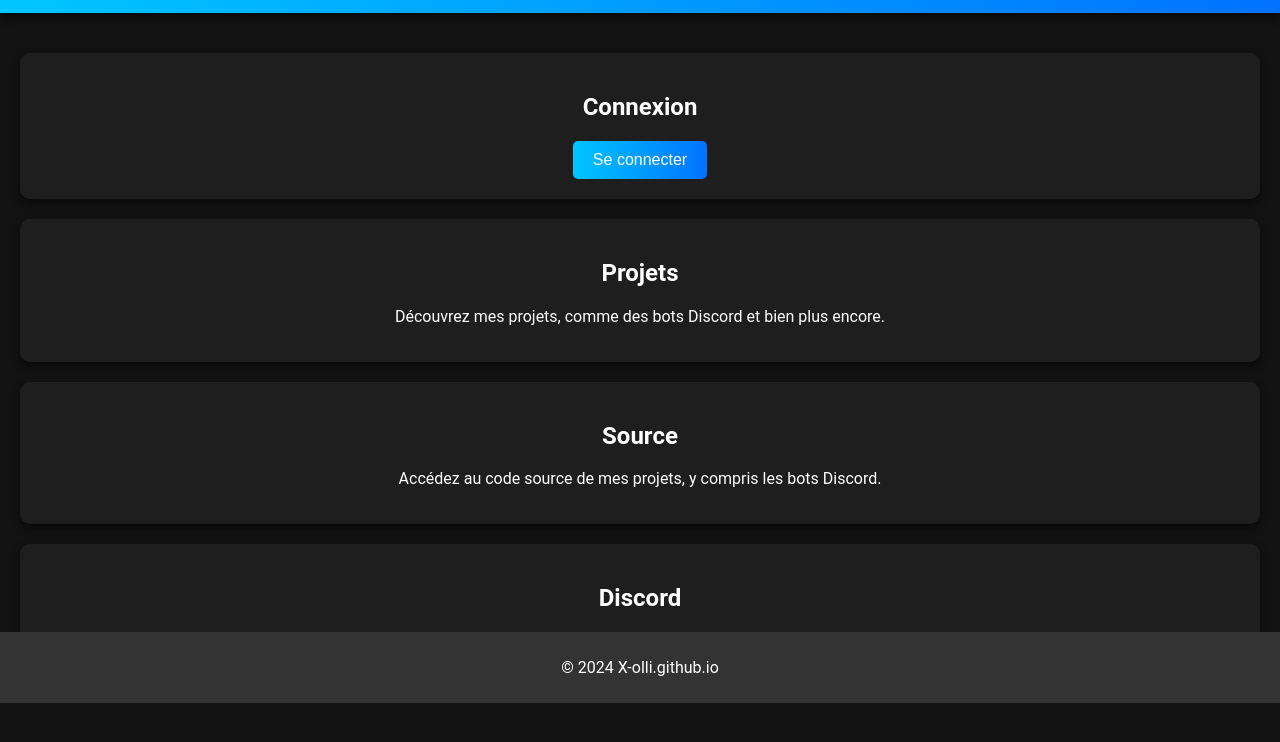
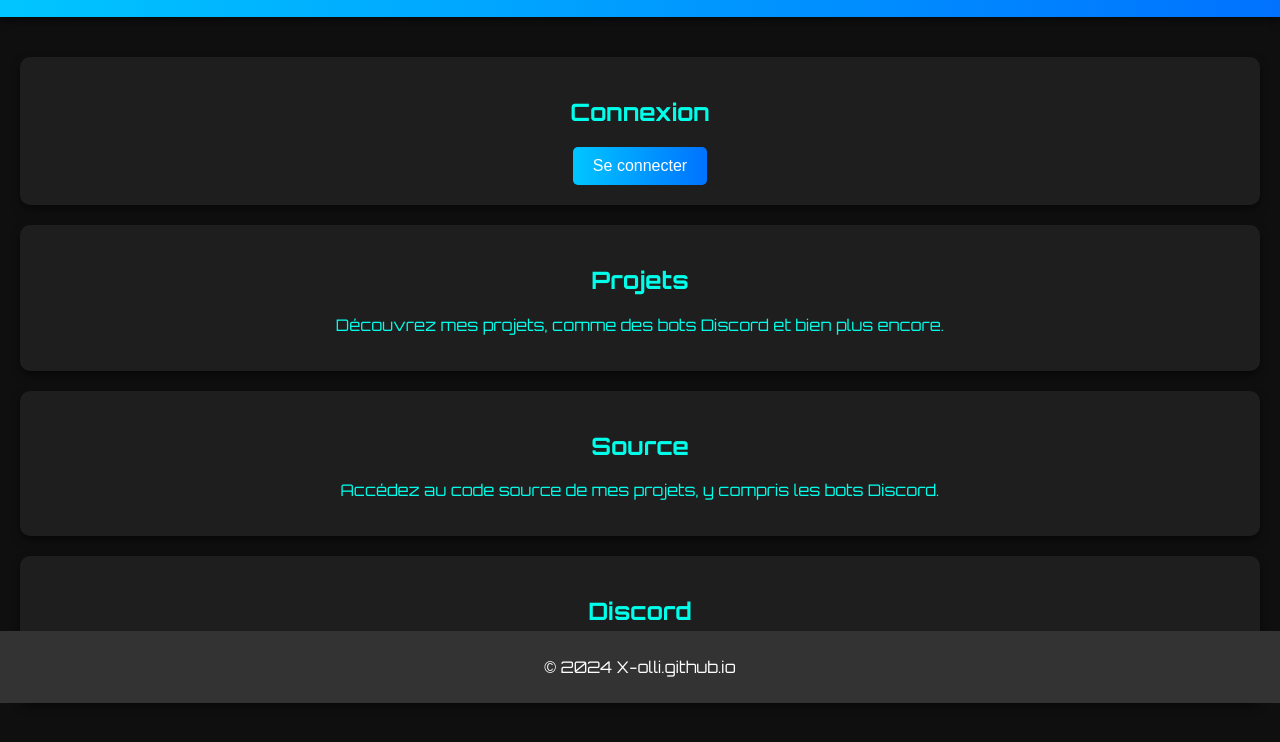
Before and after one commit to X-olli/X-olli.github.io, a plain HTML site: page index.html in a window 1280 px wide. Shown: the part 97-839 px from the top of the page. Drawn offline with Linux system fonts and the light colour scheme.

Commit message:
Update styles.css

```diff
--- a/styles.css
+++ b/styles.css
@@ -1,9 +1,10 @@
+/* Polices et couleurs */
 body {
-    font-family: 'Roboto', sans-serif;
+    font-family: 'Orbitron', sans-serif;
     margin: 0;
     padding: 0;
-    background-color: #121212;
-    color: #fff;
+    background-color: #0f0f0f;
+    color: #00ffea;
 }
 
 header {
@@ -94,6 +95,7 @@ section {
     background-color: #1e1e1e;
     box-shadow: 0 4px 8px rgba(0, 0, 0, 0.5);
     border-radius: 10px;
+    animation: fadeIn 1s ease-in-out;
 }
 
 button {
@@ -120,3 +122,9 @@ footer {
     width: 100%;
     bottom: 0;
 }
+
+/* Animations */
+@keyframes fadeIn {
+    from { opacity: 0; }
+    to { opacity: 1; }
+}
```
